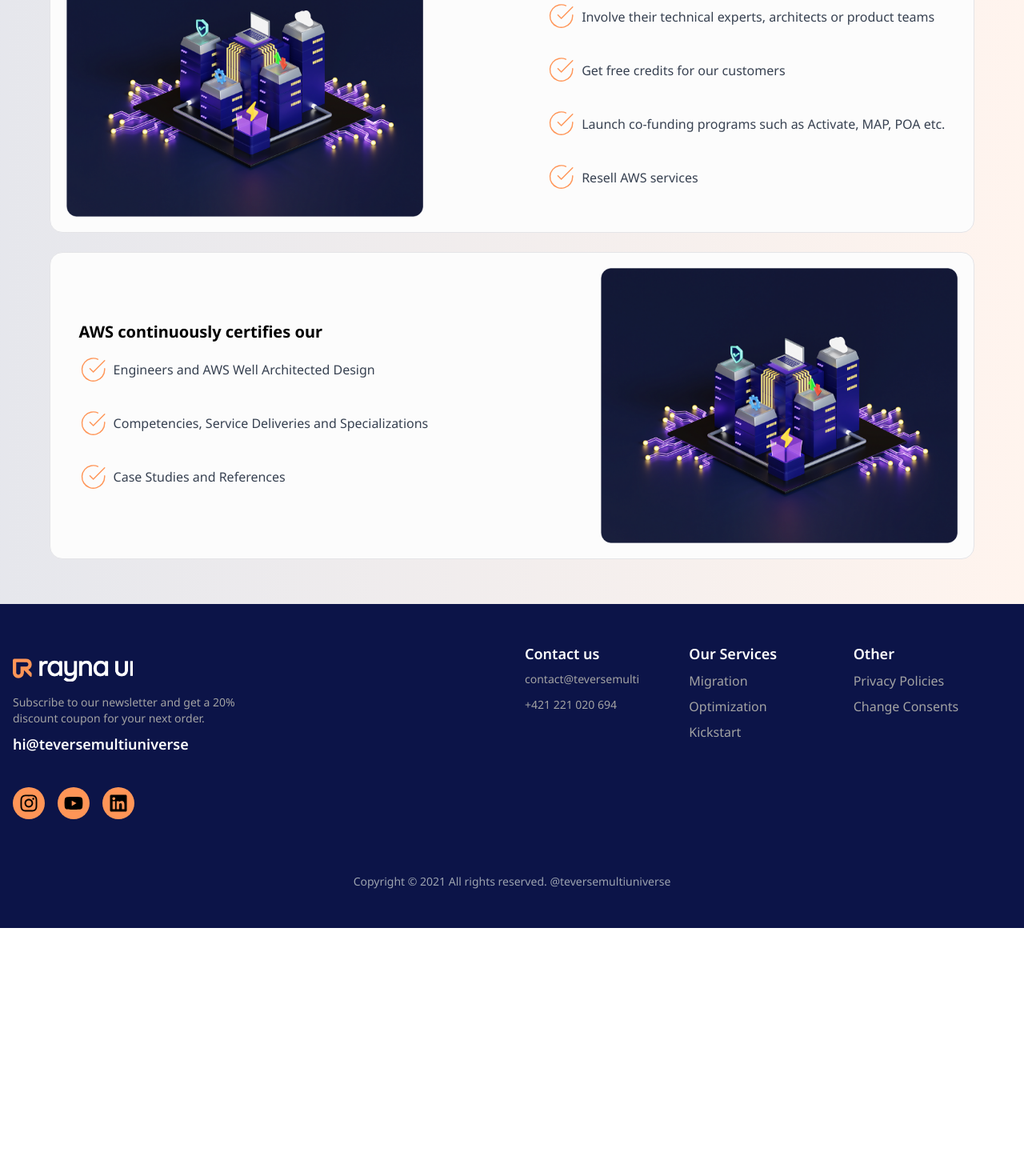
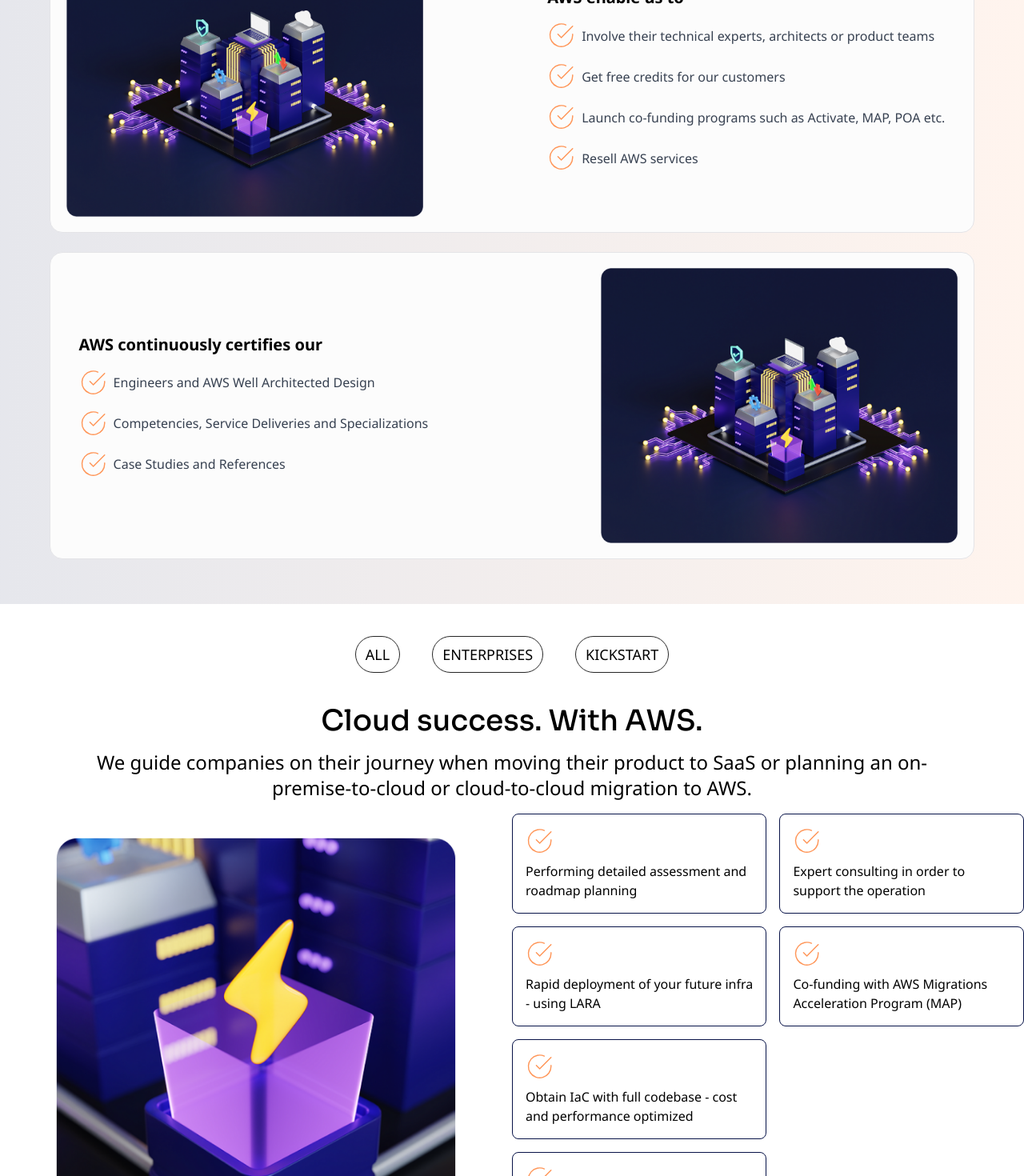
Before and after one commit to Lukman10a/web-agency, a Next.js app: page /aws in a window 1280 px wide. Shown: the part 1400-2870 px from the top of the page at 80% size. Before the commit the page ends 2560 px from the top, so only its background shows below. Built offline with nearby package versions, Linux system fonts and the light colour scheme.

Commit message:
update the responsiveness of aws

```diff
--- a/src/pages/aws.tsx
+++ b/src/pages/aws.tsx
@@ -9,6 +9,7 @@
 import devops from "../../public/svg/devops.svg";
 import mark from "../../public/svg/mark.svg";
 import Cardimage1 from "../../public/assets/cardimage1.png";
+import contact from "../../public/assets/contact.png";
 import React from "react";
 import Image from "next/image";
 
@@ -35,6 +36,20 @@
     },
   ];
 
+  const categories = ["ALL", "ENTERPRISES", "KICKSTART"];
+
+  const consultingServices = [
+    "Performing detailed assessment and roadmap planning",
+    "Rapid deployment of your future infra - using LARA",
+    "Obtain IaC with full codebase - cost and performance optimized",
+    "Helping you get cloud-ready (replatform or refactor)",
+    "Ensuring smooth application onboarding process",
+  ];
+  const consultingServices2 = [
+    "Expert consulting in order to support the operation",
+    "Co-funding with AWS Migrations Acceleration Program (MAP)",
+  ];
+
   return (
     <div>
       {/* Hero Section */}
@@ -58,35 +73,29 @@
         />
       </section>
 
-      {/*AWS Certifications Section */}
+      {/* AWS Certifications Section */}
       <section className="space-y-6 p-12">
         <h3 className="text-[#262626] text-center font-sora text-5xl font-semibold">
           We’re AWS certified
         </h3>
         <div className="flex justify-center flex-wrap">
-          <Image src={sysops} alt="sysops" />
-          <Image src={securityaws} alt="securityaws" />
-          <Image src={solution} alt="solution" />
-          <Image src={aws} alt="aws" />
-          <Image src={devops} alt="devops" />
-          <Image src={data} alt="data" />
+          {[sysops, securityaws, solution, aws, devops, data].map(
+            (cert, index) => (
+              <Image key={index} src={cert} alt="AWS certification" />
+            )
+          )}
         </div>
       </section>
 
-      <section
-        style={{
-          background:
-            "linear-gradient(270deg, rgba(255, 149, 87, 0.1) 0%, rgba(8, 19, 72, 0.1) 100%)",
-        }}
-        className="p-8"
-      >
+      {/* Why is this Important Section */}
+      <section className="p-8 bg-gradient-to-l from-[rgba(255,149,87,0.1)] to-[rgba(8,19,72,0.1)]">
         <h1 className="text-center py-12 text-5xl font-sora font-bold text-[#262626]">
           Why is this important?
         </h1>
         {cardData.map((card, index) => (
           <div
             key={index}
-            className={`flex items-center justify-between sm:flex-col  md:gap-4 bg-[#fcfcfc] border border-[#fcfcf] p-[1.2em] rounded-2xl mx-auto max-w-[95%] mb-[1.5em] ${
+            className={`flex items-center justify-between sm:flex-col md:gap-4 bg-[#fcfcfc] border border-[#fcfcf] p-[1.2em] rounded-2xl mx-auto max-w-[95%] mb-[1.5em] ${
               index % 2 === 0 ? "flex-row" : "flex-row-reverse"
             }`}
           >
@@ -101,21 +110,70 @@
             </div>
             <div className="space-y-4 p-4">
               <h2 className="text-xl font-bold">{card.title}</h2>
-              <div className=" space-y-8">
+              <ul className="space-y-4">
                 {card.description.map((item, i) => (
-                  <div
-                    key={i}
-                    className="text-gray-700 flex items-center gap-2"
-                  >
+                  <li key={i} className="text-gray-700 flex items-center gap-2">
                     <Image src={mark} alt="mark" />
                     {item}
-                  </div>
+                  </li>
                 ))}
-              </div>
+              </ul>
             </div>
           </div>
         ))}
       </section>
+
+      {/* Categories Section */}
+      <section>
+        <div className="flex flex-wrap items-center justify-center gap-10 p-10 lg:gap-4">
+          {categories.map((category, index) => (
+            <button
+              key={index}
+              className="text-lg border border-[#262626] px-3 rounded-full cursor-pointer py-2 transition-all duration-300 transform hover:bg-[#FF9557] hover:scale-105 hover:text-white font-sans"
+            >
+              {category}
+            </button>
+          ))}
+        </div>
+        <div className="text-center pb-4 px-8 space-y-4">
+          <h3 className="font-sora font-medium text-4xl">
+            Cloud success. With AWS.
+          </h3>
+          <p className="text-2xl px-16 lg:text-xl">
+            We guide companies on their journey when moving their product to
+            SaaS or planning an on-premise-to-cloud or cloud-to-cloud migration
+            to AWS.
+          </p>
+        </div>
+
+        <div className="grid grid-cols-2 place-items-center lg:grid-cols-1">
+          <Image src={contact} alt="Contact us" className="w-[500px] md:py-2" />
+          <div className="flex gap-4 md:p-8 sm:flex-col">
+            <div className="space-y-4">
+              {consultingServices.map((service, index) => (
+                <div
+                  key={index}
+                  className="rounded-lg border border-[#081348] p-4 space-y-2"
+                >
+                  <Image src={mark} alt="mark" />
+                  <p>{service}</p>
+                </div>
+              ))}
+            </div>
+            <div className="space-y-4">
+              {consultingServices2.map((service, index) => (
+                <div
+                  key={index}
+                  className="rounded-lg border border-[#081348] p-4 space-y-2"
+                >
+                  <Image src={mark} alt="mark" />
+                  <p>{service}</p>
+                </div>
+              ))}
+            </div>
+          </div>
+        </div>
+      </section>
     </div>
   );
 }
```
